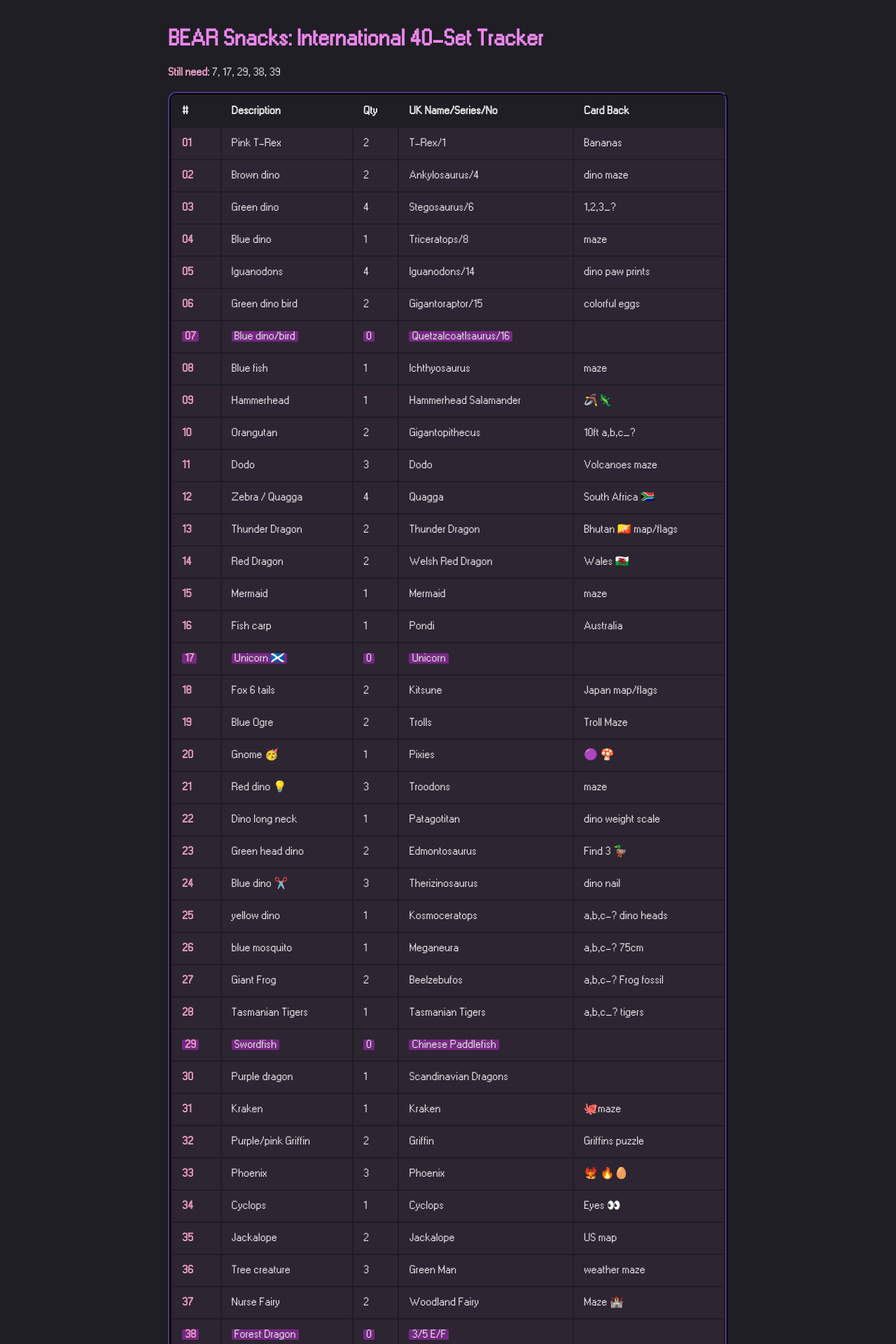
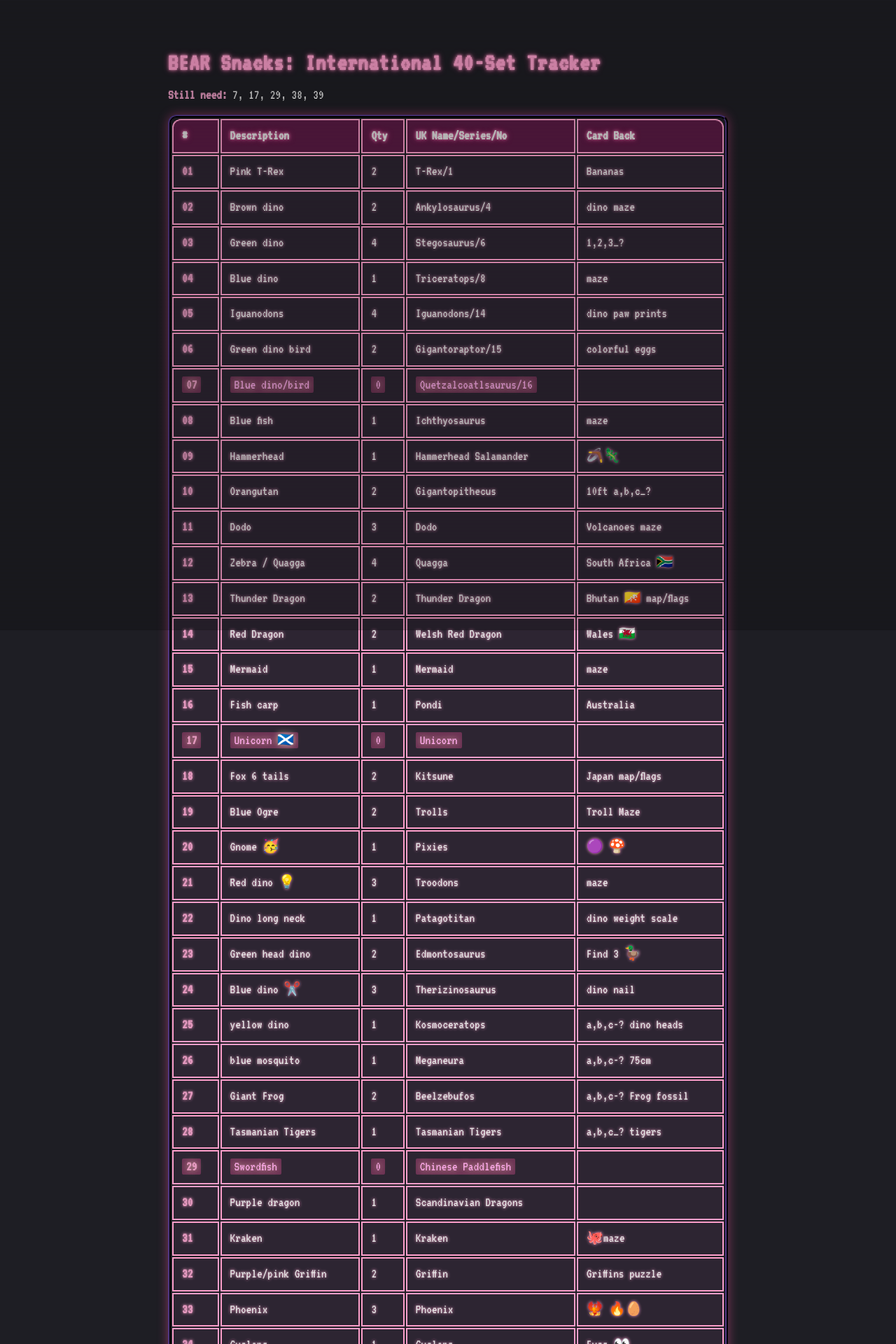
Before and after one commit to juliacb/SharedNotes, a Jekyll site: the page built from notes/bear-snacks-cards.md, in a window 1280 px wide. Shown: the top 1920 px of the page at 70% size. Built offline with Jekyll 4.4.1, drawn with Linux system fonts in a browser that asks for light colours.

Commit message:
Add CRT effect and text glow

```diff
--- a/_layouts/default.html
+++ b/_layouts/default.html
@@ -4,14 +4,143 @@
   <meta charset="UTF-8">
   <title>{{ page.title | default: site.title }}</title>
   <link rel="stylesheet" href="{{ '/assets/retroma-web.css' | relative_url }}">
+  <link rel="preconnect" href="https://fonts.googleapis.com">
+  <link rel="preconnect" href="https://fonts.gstatic.com" crossorigin>
+  <link href="https://fonts.googleapis.com/css2?family=VT323&display=swap" rel="stylesheet">
   {% seo %}
   <style>
+    @import url('https://fonts.googleapis.com/css2?family=VT323&display=swap');
+
+    :root {
+      --pink-glow: #fd9fcb;
+      --pink-dim: #701f44;
+      --bg-dark: #250a19;
+      --link-accent: #e38efd;
+    }
+
+    body {
+      background-color: var(--bg-dark);
+      font-family: 'VT323', monospace;
+      color: var(--pink-glow);
+      margin: 0;
+      padding: 2rem;
+      font-size: 1.2rem;
+    }
+
+    /* Add scanlines overlay effect */
+    body::before {
+      content: '';
+      position: fixed;
+      top: 0;
+      left: 0;
+      width: 100%;
+      height: 100%;
+      pointer-events: none;
+      background: linear-gradient(
+        rgba(18, 16, 16, 0) 50%,
+        rgba(0, 0, 0, 0.4) 50%
+      );
+      background-size: 100% 2px;
+      z-index: 9999;
+    }
+
+    /* Typography & Neon Glow */
+    h1, h2, h3, h4, h5, h6 {
+      text-shadow: 0 0 4px var(--pink-glow), 0 0 8px rgba(255, 85, 163, 0.6);
+      letter-spacing: 1px;
+      color: var(--pink-glow);
+    }
+
+    h1 {
+      font-size: 2.2rem;
+      margin: 0 0 0.5rem 0;
+    }
+
+    h2 {
+      font-size: 1.8rem;
+      margin: 0 0 0.25rem 0;
+      text-decoration: underline;
+    }
+
+    /* Table Styling */
+    table {
+      width: 100%;
+      border-collapse: collapse;
+      margin-top: 1rem;
+      box-shadow: 0 0 15px rgba(255, 85, 164, 0.452);
+    }
+
+    table th {
+      border: 2px solid var(--pink-glow);
+      padding: 8px 12px;
+      text-align: left;
+      background-color: #a2186d76;
+      text-shadow: 0 0 4px var(--pink-glow), 0 0 8px rgba(214, 46, 124, 0.877);
+    }
+
+    table td {
+      border: 2px solid var(--pink-glow);
+      padding: 8px 12px;
+      text-align: left;
+      text-shadow: 0 0 4px var(--pink-glow);
+    }
+
+    table tr:nth-child(odd) td {
+      background-color: rgba(13, 2, 8, 0.5);
+    }
+
+    table tr:nth-child(even) td {
+      background-color: rgba(112, 31, 68, 0.15);
+    }
+
+    /* Highlight style for missing rows */
+    tr.missing td {
+      background-color: var(--pink-dim);
+      color: #ffffff;
+      text-shadow: 0 0 5px #ffffff;
+      opacity: 0.7;
+    }
+
+    table tr:hover td {
+      background-color: rgba(255, 85, 163, 0.15);
+      text-shadow: 0 0 6px var(--pink-glow), 0 0 12px rgba(255, 85, 163, 0.8);
+    }
+
+    /* Status text styling */
+    .status {
+      color: var(--pink-glow);
+      text-shadow: 0 0 4px var(--pink-glow);
+      margin: 0.5rem 0 1rem 0;
+      font-size: 1rem;
+    }
+
+    /* Links styling */
+    a {
+      color: var(--link-accent);
+      text-shadow: 0 0 4px var(--link-accent);
+      text-decoration: none;
+      border-bottom: 1px solid var(--link-accent);
+    }
+
+    a:hover {
+      color: var(--pink-glow);
+      text-shadow: 0 0 6px var(--pink-glow);
+      border-bottom-color: var(--pink-glow);
+    }
+
     /* Styling to match standard Obsidian look */
     mark.obsidian-highlight {
-      background-color: rgba(217, 45, 240, 0.42); /* Vibrant yellow highlighter */
-      color: inherit;
-      padding: 0 4px;
+      background-color: rgba(255, 85, 163, 0.3);
+      color: #f8a6e4;
+      padding: 2px 6px;
       border-radius: 2px;
+      text-shadow: 0 0 10px rgba(247, 220, 190, 0.8);
+    }
+
+    .obsidian-content {
+      position: relative;
+      max-width: 900px;
+      margin: 0 auto;
     }
   </style>
 </head>
```
Also changed, not shown: notes/bear-snacks-cards.md (+1 -0 lines), assets/retroma-web.css.
